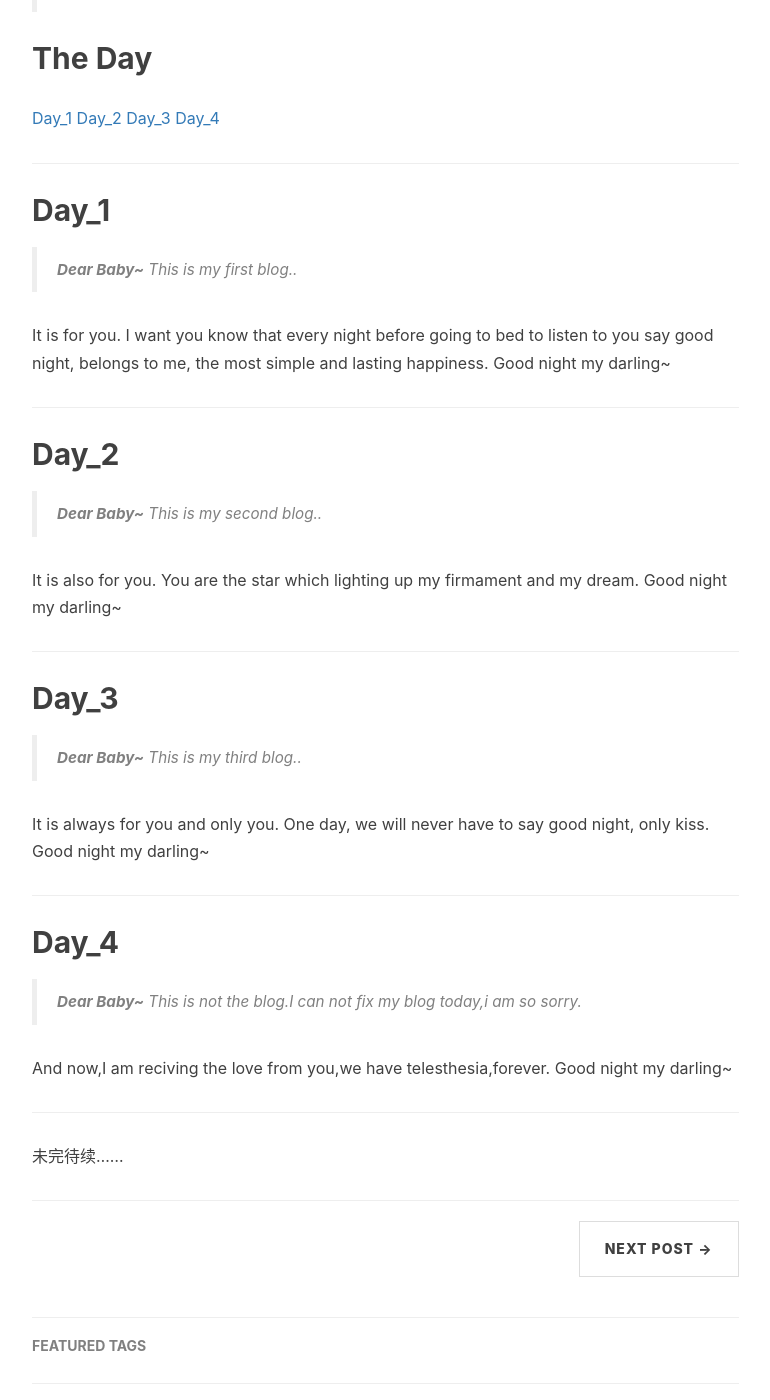
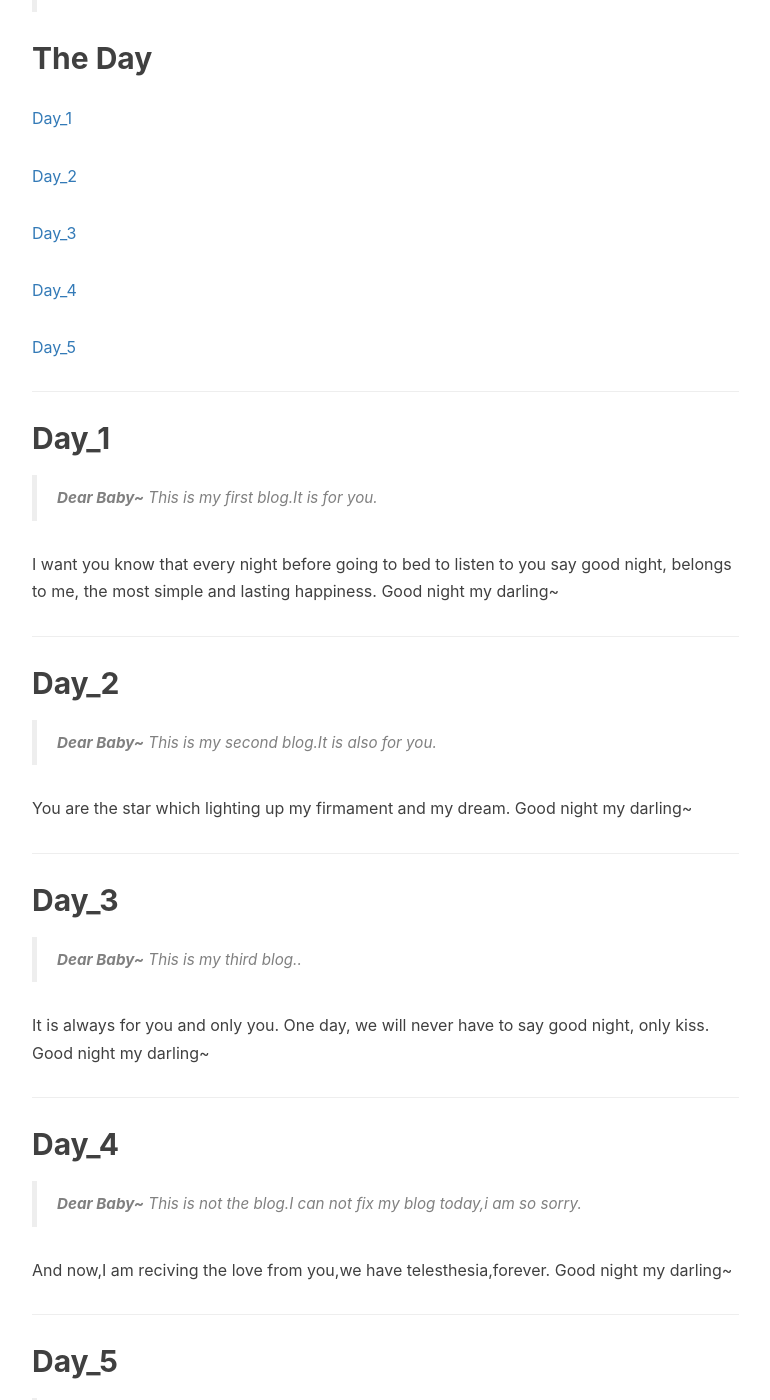
Before and after one commit to Big1ce/Big1ce.github.io, a Jekyll site: the page built from _posts/2019-08-16-good-night.markdown, in a window 1280 px wide and 1400 px high, scrolled down 596 px. Shown: the whole window, without its empty margins (233-1003 px from the left). Built offline with Jekyll 4.4.1, drawn with Linux system fonts in a browser that asks for light colours; nearby versions of some CDN libraries; comment, search, counter and statistics services are not loaded; some of the changed text lies outside the part shown.

Commit message:
post_day_5

```diff
--- a/_posts/2019-08-16-good-night.markdown
+++ b/_posts/2019-08-16-good-night.markdown
@@ -15,10 +15,15 @@
 
 ## The Day
 
-[Day_1](#Day_1)
-[Day_2](#Day_2)
-[Day_3](#Day_3)
-[Day_4](#Day_4)
+[Day_1](#Day_1)<br>
+
+[Day_2](#Day_2)<br>
+
+[Day_3](#Day_3)<br>
+
+[Day_4](#Day_4)<br>
+
+[Day_5](#Day_5)<br>
 
 ---
 <p id = "Day_1"></p>
@@ -26,10 +31,10 @@
 ## Day_1
 
 
-> **Dear Baby~** This is my first blog..
+> **Dear Baby~** This is my first blog.It is for you.
 
 
-It is for you. I want you know that every night before going to bed to listen to you say good night, belongs to me, the most simple and lasting happiness. Good night my darling~
+I want you know that every night before going to bed to listen to you say good night, belongs to me, the most simple and lasting happiness. Good night my darling~
 
 ---
 <p id = "Day_2"></p>
@@ -37,10 +42,10 @@
 ## Day_2
 
 
-> **Dear Baby~** This is my second blog..
+> **Dear Baby~** This is my second blog.It is also for you.
 
 
-It is also for you. You are the star which lighting up my firmament and my dream. Good night my darling~
+You are the star which lighting up my firmament and my dream. Good night my darling~
 
 ---
 <p id = "Day_3"></p>
@@ -65,7 +70,17 @@
 And now,I am reciving the love from you,we have telesthesia,forever. Good night my darling~
 
 ---
+<p id = "Day_5"></p>
 
+## Day_5
+
+
+> **Dear Baby~** This is my fourth blog!
+
+
+I felt very sad when I heard that you were depressed.If I could, I would wrap my arms around you and just hold you until the depressed went away.I miss you. Good night my darling~
+
+---
 
 
 
```
